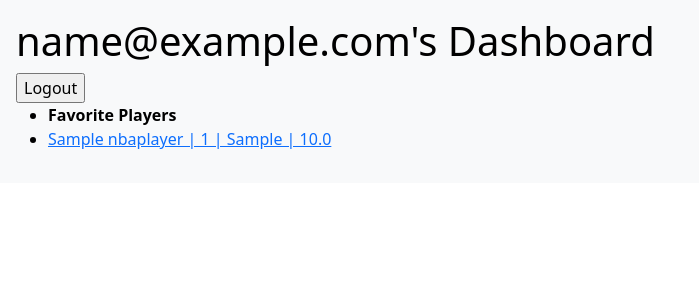
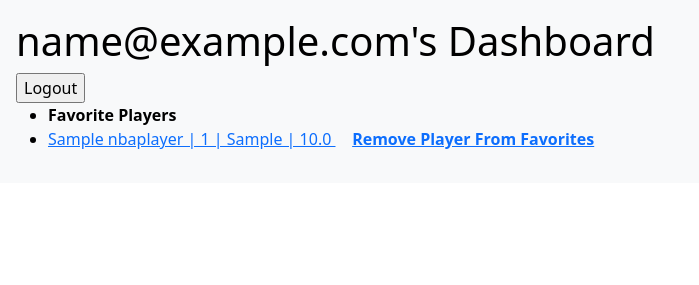
Before and after one commit to clarkeand/PokeHoops, a Flask app: page /user_dashboard in a window 1280 px wide. Shown: the part 87-372 px from the top of the page, without its empty margins (0-699 px from the left). Run offline with Flask 2, Linux system fonts and the light colour scheme; the visitor is signed in with stand-in values (Sample User, id 1); tables that the repository leaves empty hold one stand-in row (values such as "Sample post").

Commit message:
fininshed remove a favorite function

```diff
--- a/crud.py
+++ b/crud.py
@@ -78,6 +78,10 @@ def get_users_players(user):
     user_players = UserPlayer.query.filter(UserPlayer.user_id == users_id).all()
     return user_players
 
+def get_user_player(userID,playerID):
+    user_player = UserPlayer.query.filter(UserPlayer.user_id == userID, UserPlayer.player_id == playerID).first()
+    return user_player
+
 def get_teams():
     teams = Team.query.all()
     return teams
--- a/server.py
+++ b/server.py
@@ -28,24 +28,6 @@ def all_players():
     """View all players."""
     players = crud.get_players()
     return render_template('players.html',players=players)
-
-@app.route('/fav_player/<player_id>')
-def fav_player(player_id):
-    """Favorite a player."""
-    user_email = session.get("user_email")
-    if user_email == None:
-        flash("Please login first.")
-    else:
-        user = crud.get_user_by_email(user_email)
-        fav_player = crud.create_user_player(player_id,user.user_id)
-        if fav_player == None:
-            flash("Player is already in your favorites!")
-        else:
-            db.session.add(fav_player)
-            db.session.commit()
-            flash("Player added to favorites!")
-
-    return redirect(f'/players/{player_id}')
 
 @app.route('/sortTeam')
 def sortTeam():
@@ -181,6 +163,36 @@ def user_page():
         player_list.append(NBAplayer)
     return render_template('user_dashboard.html', player_list=player_list)
 
+@app.route('/fav_player/<player_id>')
+def fav_player(player_id):
+    """Favorite a player."""
+    user_email = session.get("user_email")
+    if user_email == None:
+        flash("Please login first.")
+    else:
+        user = crud.get_user_by_email(user_email)
+        fav_player = crud.create_user_player(player_id,user.user_id)
+        if fav_player == None:
+            flash("Player is already in your favorites!")
+        else:
+            db.session.add(fav_player)
+            db.session.commit()
+            flash("Player added to favorites!")
+
+    return redirect(f'/players/{player_id}')
+
+@app.route('/remove_favorite/<player_id>')
+def remove_favorite(player_id):
+    """Remove favorite from a user's dashboard page."""
+    user_email = session.get("user_email")
+    user = crud.get_user_by_email(user_email)
+    user_player_to_remove = crud.get_user_player(user.user_id, player_id)
+    db.session.delete(user_player_to_remove)
+    db.session.commit()
+    flash("Player has been removed from your list!")
+
+    return redirect('/user_dashboard')
+
 if __name__ == "__main__":
     connect_to_db(app)
     app.run(host="0.0.0.0", debug=True, port=3000)
--- a/templates/user_dashboard.html
+++ b/templates/user_dashboard.html
@@ -12,8 +12,7 @@
     {% for player in player_list %}
       <li>
         <a href="/players/{{ player.player_id }}">
-          {{ player.player_name }} | {{player.team_id}} | {{player.player_position}} | {{player.poked_score}}
-        </a>
+          {{ player.player_name }} | {{player.team_id}} | {{player.player_position}} | {{player.poked_score}} </a> &nbsp; &nbsp; <a href="/remove_favorite/{{player.player_id}}"><b>Remove Player From Favorites</b></a>
       </li>
     {% endfor %}
   </ul>
```
